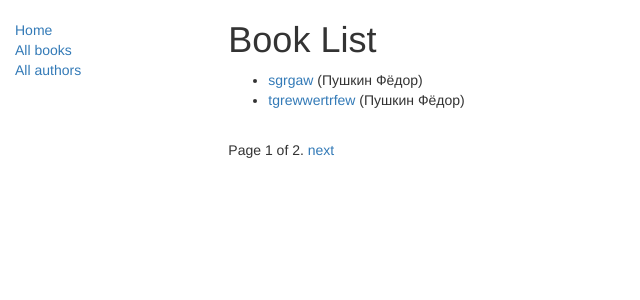
After one commit to 0v4ulbka/djangoProject, a Django app: page /catalog/books/ in a window 1280 px wide. The commit adds this page. Shown: the top 300 px of the page, without its empty margins (0-640 px from the left). Run offline with Django 3.2, Linux system fonts and the light colour scheme; data comes from the database, SQL or seed files in the repository; some libraries are stand-ins or nearby versions.

Commit message:
booklist/bookdetail

```diff
--- a/locallibrary/locallibrary/catalog/templates/base_generic.html
+++ b/locallibrary/locallibrary/catalog/templates/base_generic.html
@@ -23,13 +23,30 @@
       {% block sidebar %}
       <ul class="sidebar-nav">
           <li><a href="{% url 'index' %}">Home</a></li>
-          <li><a href="">All books</a></li>
+          <li><a href="{% url 'books' %}">All books</a></li>
           <li><a href="">All authors</a></li>
       </ul>
      {% endblock %}
       </div>
       <div class="col-sm-10 ">
       {% block content %}{% endblock %}
+          {% block pagination %}
+          {% if is_paginated %}
+              <div class="pagination">
+                  <span class="page-links">
+                      {% if page_obj.has_previous %}
+                          <a href="{{ request.path }}?page={{ page_obj.previous_page_number }}">previous</a>
+                      {% endif %}
+                      <span class="page-current">
+                          Page {{ page_obj.number }} of {{ page_obj.paginator.num_pages }}.
+                      </span>
+                      {% if page_obj.has_next %}
+                          <a href="{{ request.path }}?page={{ page_obj.next_page_number }}">next</a>
+                      {% endif %}
+                  </span>
+              </div>
+          {% endif %}
+        {% endblock %}
       </div>
     </div>
 
--- /dev/null
+++ b/locallibrary/locallibrary/catalog/templates/catalog/book_list.html
@@ -0,0 +1,19 @@
+{% extends "base_generic.html" %}
+
+{% block content %}
+    <h1>Book List</h1>
+
+    {% if book_list %}
+    <ul>
+
+      {% for book in book_list %}
+      <li>
+        <a href="{{ book.get_absolute_url }}">{{ book.title }}</a> ({{book.author}})
+      </li>
+      {% endfor %}
+
+    </ul>
+    {% else %}
+      <p>There are no books in the library.</p>
+    {% endif %}
+{% endblock %}
--- a/locallibrary/locallibrary/catalog/urls.py
+++ b/locallibrary/locallibrary/catalog/urls.py
@@ -4,4 +4,6 @@ from . import views
 
 urlpatterns = [
     path('', views.index, name='index'),
+    path('books/', views.BookListView.as_view(), name='books'),
+    path('book/<int:pk>', views.BookDetailView.as_view(), name='book-detail'),
 ]
--- a/locallibrary/locallibrary/catalog/views.py
+++ b/locallibrary/locallibrary/catalog/views.py
@@ -1,5 +1,6 @@
 from django.shortcuts import render
 from .models import Book, Author, BookInstance, Genre
+from django.views import generic
 
 
 def index(request):
@@ -18,3 +19,10 @@ def index(request):
         context={'num_books': num_books, 'num_instances': num_instances,
                  'num_instances_available': num_instances_available, 'num_authors': num_authors},
     )
+
+
+class BookListView(generic.ListView):
+    model = Book
+    paginate_by=2
+class BookDetailView(generic.DetailView):
+    model = Book
```
Also changed, not shown: locallibrary/locallibrary/catalog/templates/catalog/book_detail.html (added, +22 -0 lines).
